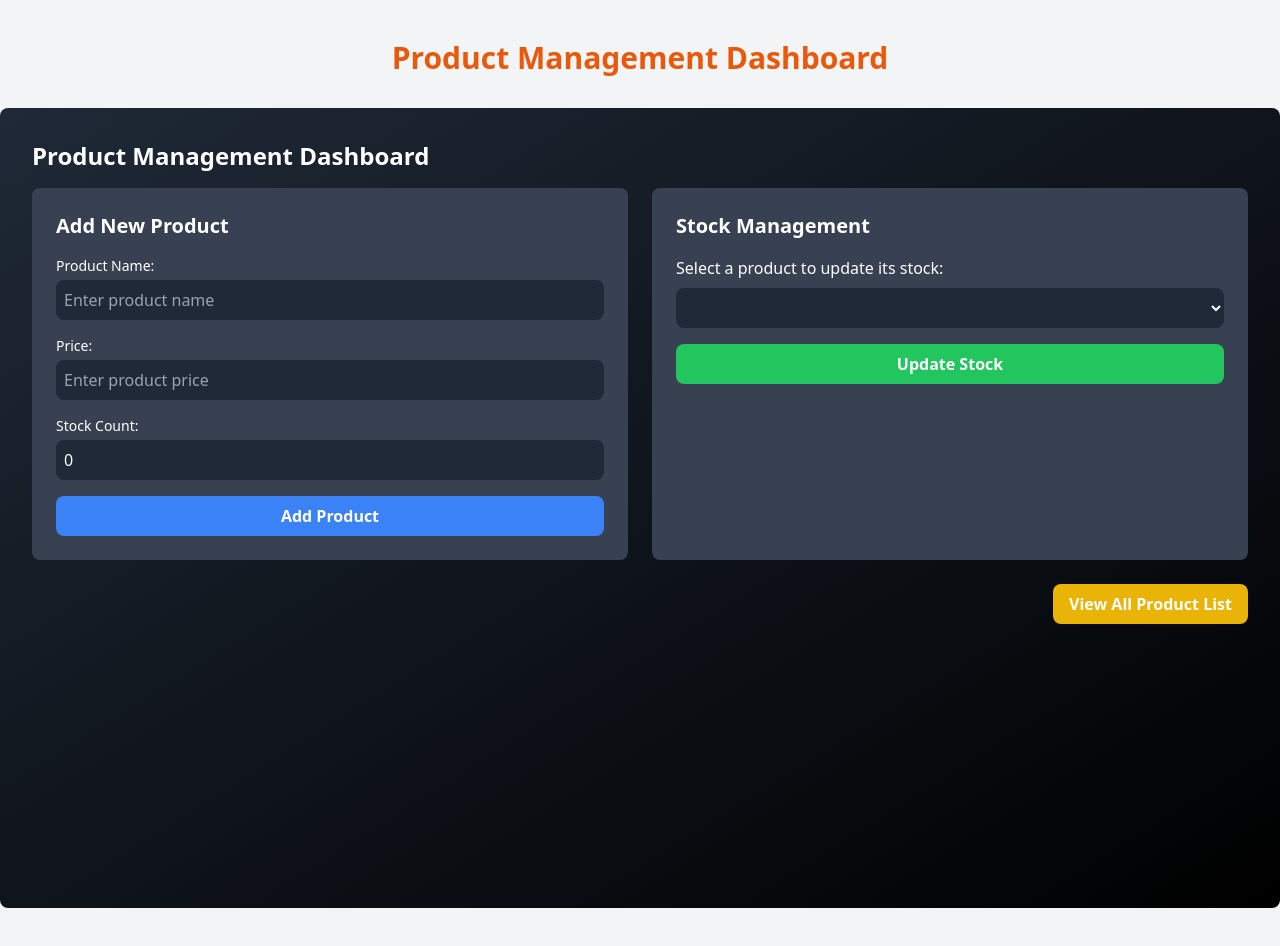
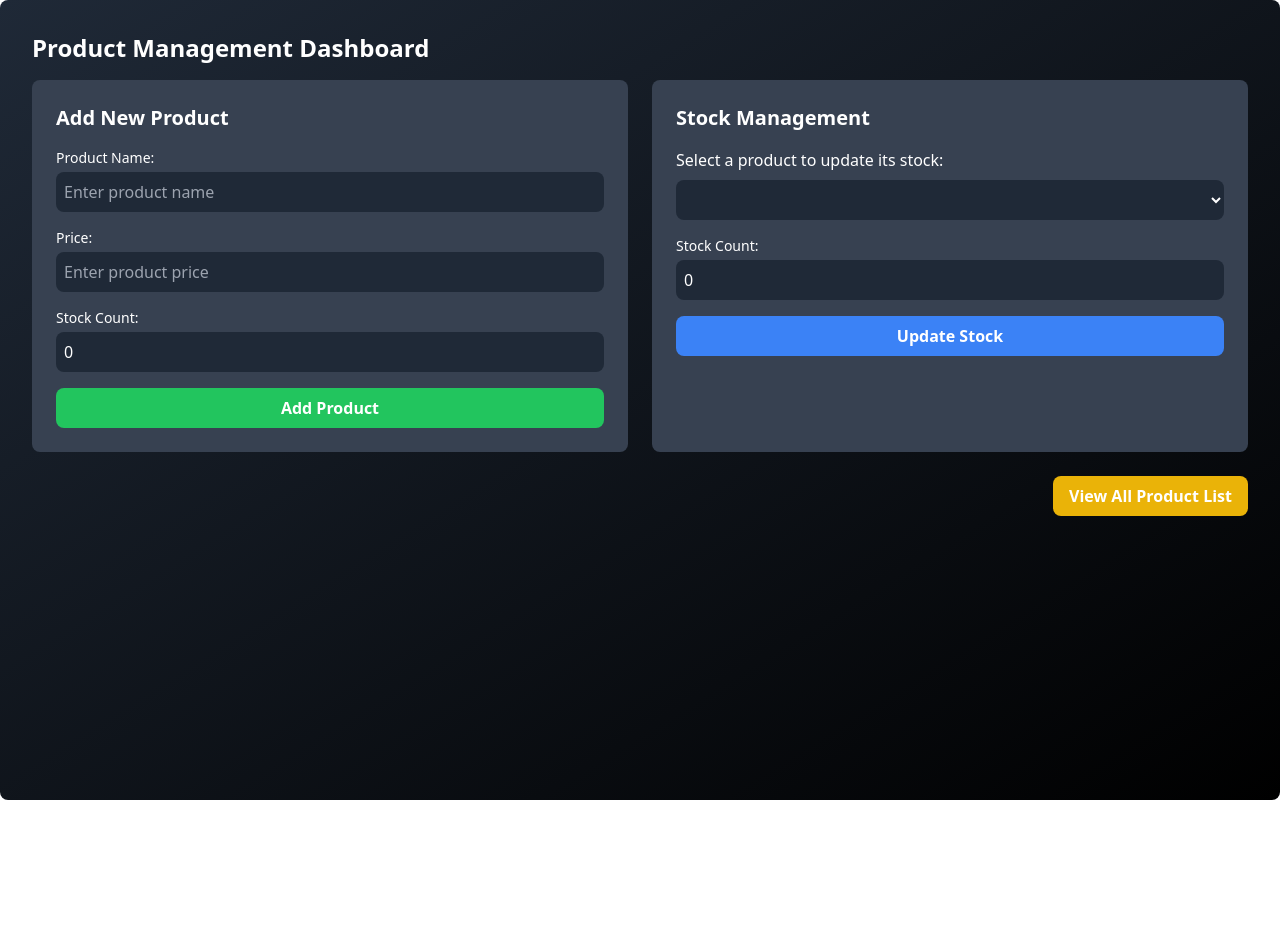
Before and after one commit to Nisham-N-K/Vikncodes_Frontend, a React (Create React App) app in the folder vikncodes/: page / in a window 1280 px wide. After the commit the page ends 800 px from the top, so only its background shows below. Built offline with nearby package versions, Linux system fonts and the light colour scheme.

Commit message:
updated product card UI

```diff
--- a/vikncodes/src/App.jsx
+++ b/vikncodes/src/App.jsx
@@ -6,10 +6,7 @@ import "./index.css";
 const App = () => {
   return (
     <ProductProvider>
-      <div className="min-h-screen bg-gray-100 py-10">
-        <h1 className="text-3xl font-bold text-center text-orange-600 mb-8">
-          Product Management Dashboard
-        </h1>
+      <div>
         <div className="space-y-10">
           <ProductForm />
         </div>
--- a/vikncodes/src/components/ProductForm.jsx
+++ b/vikncodes/src/components/ProductForm.jsx
@@ -60,7 +60,7 @@ const ProductManagement = () => {
             />
           </div>
           <button
-            className="w-full py-2 bg-blue-500 hover:bg-blue-600 rounded-lg font-semibold"
+            className="w-full py-2 bg-green-500 hover:bg-green-600 rounded-lg font-semibold"
             onClick={handleAddProduct}
           >
             Add Product
@@ -77,7 +77,17 @@ const ProductManagement = () => {
               </option>
             ))}
           </select>
-          <button className="w-full py-2 bg-green-500 hover:bg-green-600 rounded-lg font-semibold">
+          <div className="mb-4">
+            <label className="block text-sm font-medium mb-1">Stock Count:</label>
+            <input
+              type="number"
+              className="w-full p-2 rounded-lg bg-gray-800 text-white border-none"
+              placeholder="Enter stock count"
+              value={stockCount}
+              onChange={(e) => setStockCount(parseInt(e.target.value))}
+            />
+          </div>
+          <button className="w-full py-2 bg-blue-500 hover:bg-blue-600 rounded-lg font-semibold">
             Update Stock
           </button>
         </div>
@@ -112,7 +122,7 @@ const ProductManagement = () => {
                   >
                     <td className="py-2 px-4">{product.name}</td>
                     <td className="py-2 px-4">{product.count}</td>
-                    <td className="py-2 px-4">${product.price.toFixed(2)}</td>
+                    <td className="py-2 px-4">₹{product.price.toFixed(2)}</td>
                   </tr>
                 ))}
               </tbody>
```
